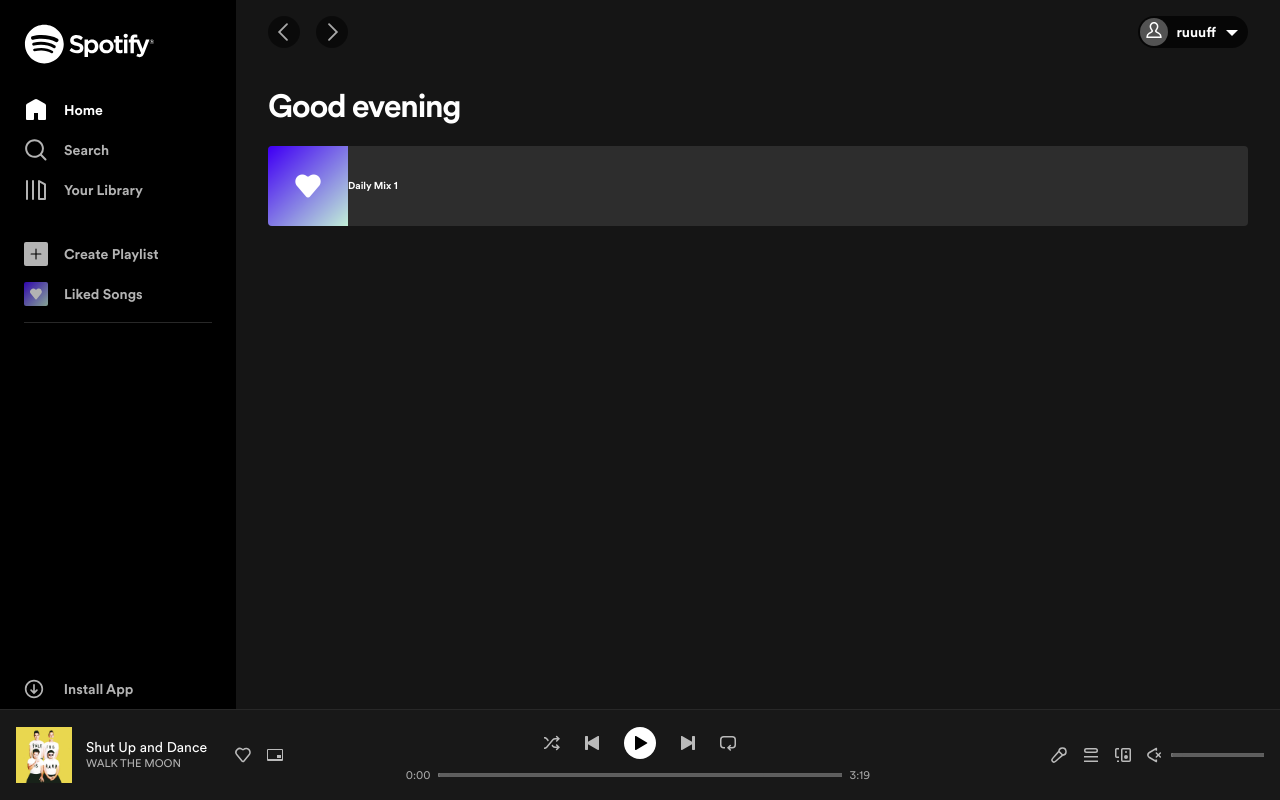
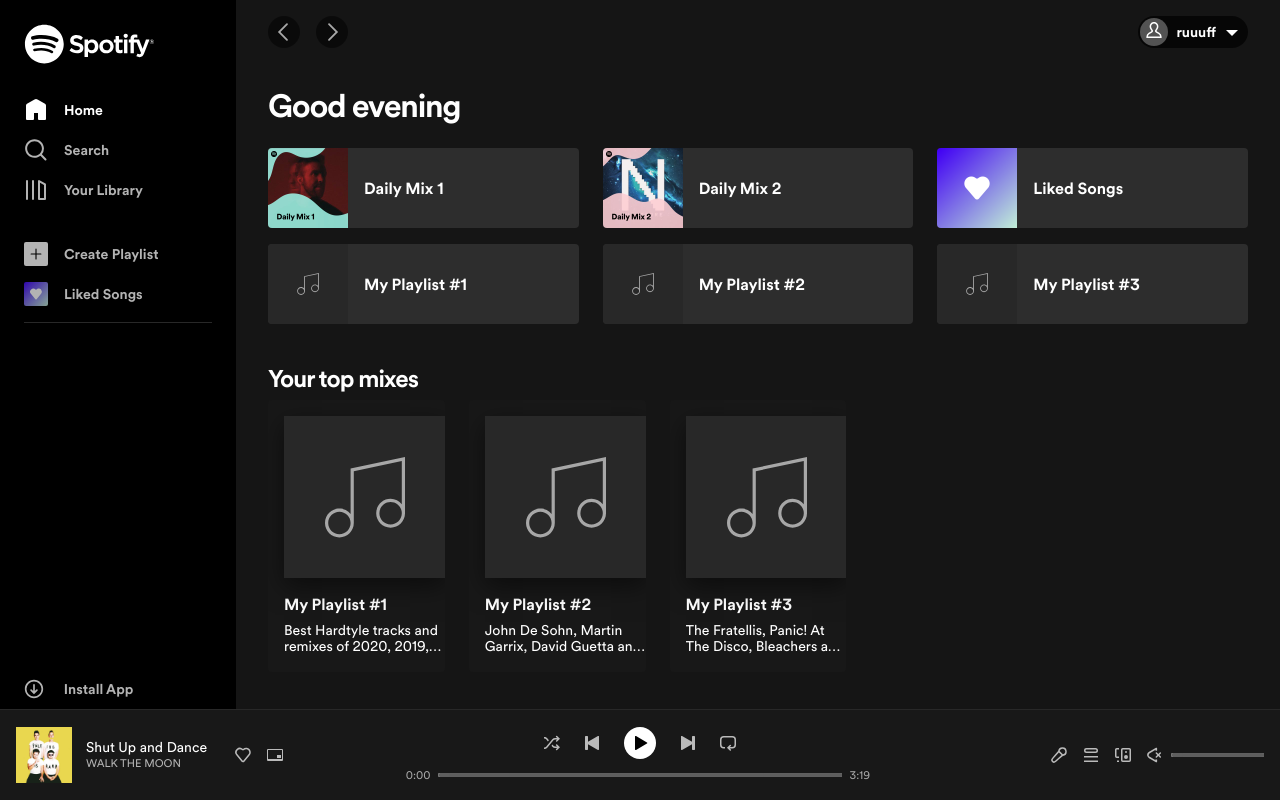
Before and after one commit to RuuuFF/spotify-ui, a React (Create React App) app: page / in a window 1280 px wide. Built offline with nearby package versions, Linux system fonts and the light colour scheme.

Commit message:
Spotify UI - Day 9

```diff
--- a/src/assets/styles/global.css
+++ b/src/assets/styles/global.css
@@ -15,6 +15,8 @@
 a {
   color: var(--white);
   text-decoration: none;
+  user-select: none;
+  -webkit-user-drag: none;
 }
 
 button {
--- a/src/assets/styles/variables.css
+++ b/src/assets/styles/variables.css
@@ -1,9 +1,7 @@
 :root {
   font-size: 62.5%;
 
-  --sidebar-nav-bg: #000;
-  --progress-input-bg: #5e5e5e;
-  --active-progress-bar: #1db954;
+
 
   --white: #fff;
   --white-op-01: rgba(255,255,255, 0.1);
@@ -11,6 +9,7 @@
 
   --black: #000;
   --black2: #151515;
+  --black3: #181818;
   --black-op-07: rgba(0, 0, 0, 0.7);
 
   --gray: #b3b3b3;
@@ -19,11 +18,19 @@
 
   --green: #1ed760;
 
+  --sidebar-nav-bg: #000;
+  --progress-input-bg: #5e5e5e;
+  --active-progress-bar: #1db954;
+
   --fs-32: 3.2rem;
+  --fs-24: 2.4rem;
+  --fs-16: 1.6rem;
   --fs-14: 1.4rem;
   --fs-11: 1.1rem;
 
   --lh-36: 3.6rem;
+  --lh-28: 2.8rem;
   --lh-32: 3.2rem;
+  --lh-24: 2.4rem;
   --lh-16: 1.6rem;
 }
--- a/src/components/card.jsx
+++ b/src/components/card.jsx
@@ -1,14 +1,42 @@
 import styled from "styled-components"
+import Icons from "./icons"
 
 const Card = props => {
   return (
     <Container>
       <a href="/" onClick={event => event.preventDefault()}>
         <div className="card-image-container">
-          <img className="card-image" src={props.image} alt={props.title} />
+          {props.image && props.player ? (
+            <>
+              <img className="card-image" src={props.image} alt={props.title} />
+              <div className="card-btn-container">
+                <button className="card-btn">
+                  <Icons icon="green-play" />
+                </button>
+              </div>
+            </>
+          ) : props.player ? (
+            <>
+              <div className="default-card-image">
+                <Icons icon="ottava" />
+              </div>
+              <div className="card-btn-container">
+                <button className="card-btn">
+                  <Icons icon="green-play" />
+                </button>
+              </div>
+            </>
+          ) : (
+            <div className="default-card-image">
+              <Icons icon="ottava" />
+            </div>
+          )}
         </div>
         <div className="card-info-container">
           <p className="card-title">{props.title}</p>
+          {props.description ? (
+            <p className="card-description">{props.description}</p>
+          ) : false}
         </div>
       </a>
     </Container>
@@ -18,27 +46,71 @@
 export default Card
 
 const Container = styled.article`
-  background-color: var(--white-op-01);
+  background-color: var(--black3);
+  height: 100%;
   border-radius: 4px;
   overflow: hidden;
   transition: background-color .3s ease;
 
-  :hover {
-    background-color: var(--white-op-02);
+  > a {
+    display: inline-block;
+    padding: 1.6rem;
   }
 
-  > a {
-    display: flex;
-    align-items: center;
+  .card-image-container {
+    margin-bottom: 1.6rem;
+    position: relative;
+    box-shadow: 0 8px 24px rgb(0 0 0 / 50%);
 
-    .card-image-container {
-      width: 8rem;
-      height: 8rem;
+    .default-card-image {
+      width: 16.2rem;
+      height: 16.2rem;
+      display: flex;
+      align-items: center;
+      justify-content: center;
+      background-color: var(--gray3);
+    }
 
-      .card-image {
-        width: 100%;
-        height: 100%;
+    .card-btn-container {
+      position: absolute;
+      bottom: 0.8rem;
+      right: 0.8rem;
+
+      .card-btn {
+        transform: translateY(8px);
+        opacity: 0;
+        cursor: pointer;
+        transition: 0.3s ease;
       }
     }
   }
+
+  .card-info-container {
+    .card-title {
+      font-size: var(--fs-16);
+      line-height: var(--lh-24);
+    }
+
+    .card-description {
+      font-size: var(--fs-14);
+      line-height: var(--lh-16);
+      font-family: "Spotify Circular Book";
+      margin-top: 4px;
+      overflow: hidden;
+      text-overflow: ellipsis;
+      display: -webkit-box;
+      // Limita o numero de linhas do container
+      -webkit-line-clamp: 2;
+      -webkit-box-orient: vertical;
+    }
+  }
+
+  :hover {
+    background-color: var(--gray3);
+
+    .card-image-container .card-btn-container .card-btn {
+      opacity: 1;
+      transform: translateY(0);
+    }
+  }
 `
--- /dev/null
+++ b/src/components/cardWide.jsx
@@ -0,0 +1,93 @@
+import styled from "styled-components"
+import Icons from "./icons"
+
+const CardWide = props => {
+  return (
+    <Container>
+      <a href="/" onClick={event => event.preventDefault()}>
+        <div className="card-image-container">
+          {props.image ? (
+            <img className="card-image" src={props.image} alt={props.title} />
+          ) : (
+            <div className="default-card-image">
+              <Icons icon="ottava" />
+            </div>
+          )}
+        </div>
+        <div className="card-info-container">
+          <p className="card-title">{props.title}</p>
+        </div>
+        <div className="card-btn-container">
+          <button className="card-btn">
+            <Icons icon="green-play" />
+          </button>
+        </div>
+      </a>
+    </Container>
+  )
+}
+
+export default CardWide
+
+const Container = styled.article`
+  background-color: var(--white-op-01);
+  border-radius: 4px;
+  overflow: hidden;
+  transition: background-color .3s ease;
+
+  :hover {
+    background-color: var(--white-op-02);
+
+    .card-btn {
+      opacity: 1;
+    }
+  }
+
+  > a {
+    display: flex;
+    align-items: center;
+    padding-right: 1.6rem;
+    gap: 1.6rem;
+
+    .card-image-container {
+      width: 8rem;
+      height: 8rem;
+
+      .card-image {
+        width: 100%;
+        height: 100%;
+        -webkit-user-drag: none;
+      }
+
+      .default-card-image {
+        display: flex;
+        align-items: center;
+        justify-content: center;
+        width: 100%;
+        height: 100%;
+        background-color: var(--gray3);
+
+        > svg {
+          width: 27.58%;
+          height: 27.58%;
+        }
+      }
+    }
+
+    .card-info-container {
+      flex: 1;
+      height: 100%;
+
+      .card-title {
+        font-size: var(--fs-16);
+        line-height: var(--lh-24);
+        margin-bottom: -3px;
+      }
+    }
+
+    .card-btn {
+      transition: opacity .3s ease;
+      opacity: 0;
+    }
+  }
+`
--- a/src/components/icons.jsx
+++ b/src/components/icons.jsx
@@ -121,6 +121,16 @@
       return <svg height="16" width="16" viewBox="0 0 16 16" fill="var(--white)"><path d="M9.741.85a.75.75 0 01.375.65v13a.75.75 0 01-1.125.65l-6.925-4a3.642 3.642 0 01-1.33-4.967 3.639 3.639 0 011.33-1.332l6.925-4a.75.75 0 01.75 0zm-6.924 5.3a2.139 2.139 0 000 3.7l5.8 3.35V2.8l-5.8 3.35zm8.683 4.29V5.56a2.75 2.75 0 010 4.88z"></path><path d="M11.5 13.614a5.752 5.752 0 000-11.228v1.55a4.252 4.252 0 010 8.127v1.55z"></path></svg>
     }
   }
+
+  if (icon === "green-play") {
+    return <Greenplay>
+      <svg role="img" height="24" width="24" viewBox="0 0 24 24" fill="var(--black)"><path d="M7.05 3.606l13.49 7.788a.7.7 0 010 1.212L7.05 20.394A.7.7 0 016 19.788V4.212a.7.7 0 011.05-.606z"></path></svg>
+    </Greenplay>
+  }
+
+  if (icon === "ottava") {
+    return <svg width="80" height="81" viewBox="0 0 80 81" xmlns="http://www.w3.org/2000/svg" fill="var(--gray2)"><title>Playlist Icon</title><path d="M25.6 11.565v45.38c-2.643-3.27-6.68-5.37-11.2-5.37-7.94 0-14.4 6.46-14.4 14.4s6.46 14.4 14.4 14.4 14.4-6.46 14.4-14.4v-51.82l48-10.205V47.2c-2.642-3.27-6.678-5.37-11.2-5.37-7.94 0-14.4 6.46-14.4 14.4s6.46 14.4 14.4 14.4S80 64.17 80 56.23V0L25.6 11.565zm-11.2 65.61c-6.176 0-11.2-5.025-11.2-11.2 0-6.177 5.024-11.2 11.2-11.2 6.176 0 11.2 5.023 11.2 11.2 0 6.174-5.026 11.2-11.2 11.2zm51.2-9.745c-6.176 0-11.2-5.024-11.2-11.2 0-6.174 5.024-11.2 11.2-11.2 6.176 0 11.2 5.026 11.2 11.2 0 6.178-5.026 11.2-11.2 11.2z"></path></svg>
+  }
 }
 
 export default Icons
@@ -148,3 +158,22 @@
   transform: scale(0.94);
 }
 `
+
+const Greenplay = styled.div`
+  background-color: var(--green);
+  width: 4.8rem;
+  height: 4.8rem;
+  display: flex;
+  align-items: center;
+  justify-content: center;
+  border-radius: 50%;
+  box-shadow: 0 8px 8px rgb(0, 0, 0, .3);
+
+  :hover {
+    transform: scale(1.04);
+  }
+
+  :active {
+    transform: scale(1);
+  }
+`
--- a/src/components/nowPlaying.jsx
+++ b/src/components/nowPlaying.jsx
@@ -121,6 +121,7 @@
       .album-image {
         width: 100%;
         height: 100%;
+        -webkit-user-drag: none;
       }
     }
 
--- a/src/layout/main/index.jsx
+++ b/src/layout/main/index.jsx
@@ -4,6 +4,7 @@
 } from "./style"
 
 import MainHeader from "../../components/mainHeader"
+import CardWide from "../../components/cardWide"
 import Card from "../../components/card"
 
 const Main = props => {
@@ -26,8 +27,28 @@
           <div className="main-section-header">
             <h2 className="main-section-title">{getGreeting()}</h2>
           </div>
+
           <div className="main-section-cards">
-            <Card title="Daily Mix 1" image="./images/liked-songs.png" />
+            <CardWide title="Daily Mix 1" image="./images/daily-example1.jpg" />
+            <CardWide title="Daily Mix 2" image="./images/daily-example2.jpg" />
+            <CardWide title="Liked Songs" image="./images/liked-songs.png" />
+            <CardWide title="My Playlist #1" />
+            <CardWide title="My Playlist #2" />
+            <CardWide title="My Playlist #3" />
+          </div>
+        </section>
+
+        <section className="first-section">
+          <div className="first-section-header">
+            <h2 className="first-section-title">
+              <a href="/" onClick={e => e.preventDefault()}>Your top mixes</a>
+            </h2>
+          </div>
+
+          <div className="first-section-cards">
+            <Card title="My Playlist #1" description="Best Hardtyle tracks and remixes of 2020, 2019, 2012 and all time | Hard Dance | Rawstyle | Euphoric | Hardcore | Carnaval..." player />
+            <Card title="My Playlist #2" description="John De Sohn, Martin Garrix, David Guetta and more" player />
+            <Card title="My Playlist #3" description="The Fratellis, Panic! At The Disco, Bleachers and more" player />
           </div>
         </section>
       </MainContent>
--- a/src/layout/main/style.js
+++ b/src/layout/main/style.js
@@ -4,10 +4,11 @@
   grid-column: 2;
   grid-row: 1;
   background-color: var(--black2);
-  overflow-y: scroll;
+  overflow-y: overlay;
 
   ::-webkit-scrollbar {
     width: 12px;
+    max-height: 50%;
   }
 
   ::-webkit-scrollbar-thumb {
@@ -24,17 +25,21 @@
 `
 
 export const MainContent = styled.main`
+  display: flex;
+  flex-direction: column;
+  gap: 2.4rem;
   padding: 8.8rem 3.2rem 3.2rem;
 
   .main-section {
     display: flex;
     flex-direction: column;
+    margin-bottom: 1.6rem;
 
     .main-section-header {
       display: flex;
       height: 4.2rem;
       align-items: center;
-      margin-bottom: 1.6rem;
+      margin-bottom: 1.8rem;
 
       .main-section-title {
         color: var(--white);
@@ -43,5 +48,35 @@
         letter-spacing: -0.04em;
       }
     }
+
+    .main-section-cards {
+      display: grid;
+      grid-template-columns: repeat(3, 1fr);
+      gap: 1.6rem 2.4rem;
+    }
+  }
+
+  .first-section {
+    .first-section-header {
+      height: 3.3rem;
+
+      .first-section-title {
+        font-size: var(--fs-24);
+        line-height: var(--lh-28);
+        letter-spacing: -0.04em;
+        margin-top: 3px;
+
+        &:hover > a {
+          text-decoration: underline;
+        }
+      }
+    }
+
+    .first-section-cards {
+      display: grid;
+      grid-template-columns: repeat(5, 1fr);
+      grid-auto-rows: 27.2rem;
+      gap: 2.4rem;
+    }
   }
 `
```
Also changed, not shown: public/images/daily-example1.jpg (added), public/images/daily-example2.jpg (added).
